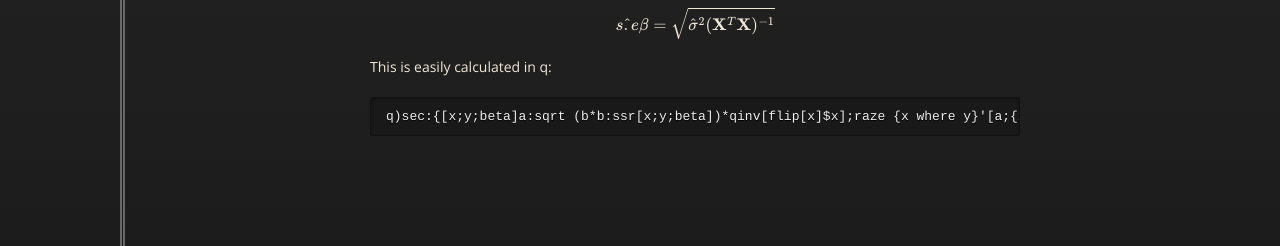
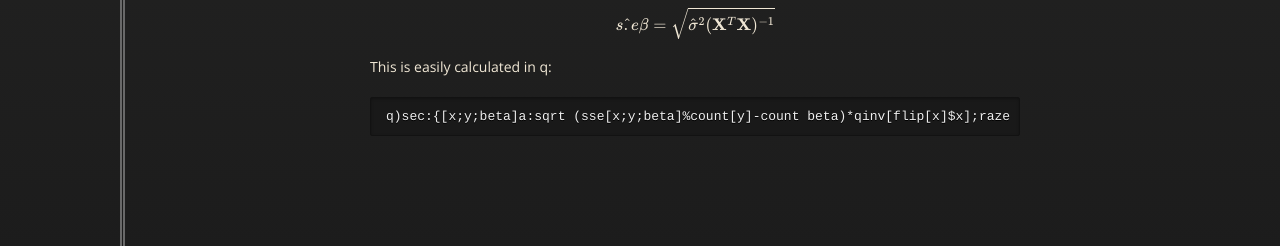
Before and after one commit to jpneill/jpneill.github.io, a Jekyll site: the page posts/Lin_Reg_b.html, which Jekyll copies as it is, in a window 1280 px wide and 900 px high, scrolled down 1791 px. Shown: the part 654-900 px from the top of the window. Built offline with Jekyll 4.4.1, drawn with Linux system fonts in a browser that asks for light colours; nearby versions of some CDN libraries; formulas are drawn with MathJax 3.

Commit message:
fix sec def

```diff
--- a/posts/Lin_Reg_b.html
+++ b/posts/Lin_Reg_b.html
@@ -130,7 +130,7 @@ rse| 0.2005243</code></pre>
         $$\hat{s.e}\beta=\sqrt{\hat{\sigma}^2(\mathbf{X}^T\mathbf{X})^{-1}}$$
         This is easily calculated in q:</p>
 
-<pre><code>q)sec:{[x;y;beta]a:sqrt (b*b:ssr[x;y;beta])*qinv[flip[x]$x];raze {x where y}'[a;{x=/:x}til count a]}</code></pre>
+<pre><code>q)sec:{[x;y;beta]a:sqrt (sse[x;y;beta]%count[y]-count beta)*qinv[flip[x]$x];raze {x where y}'[a;{x=/:x}til count a]}</code></pre>
 
       </section>
     </div>
```
